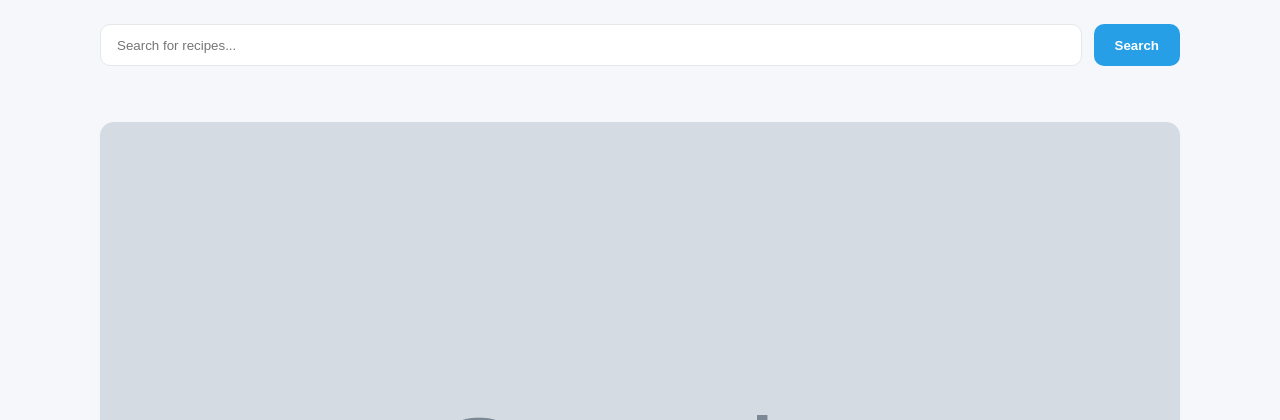
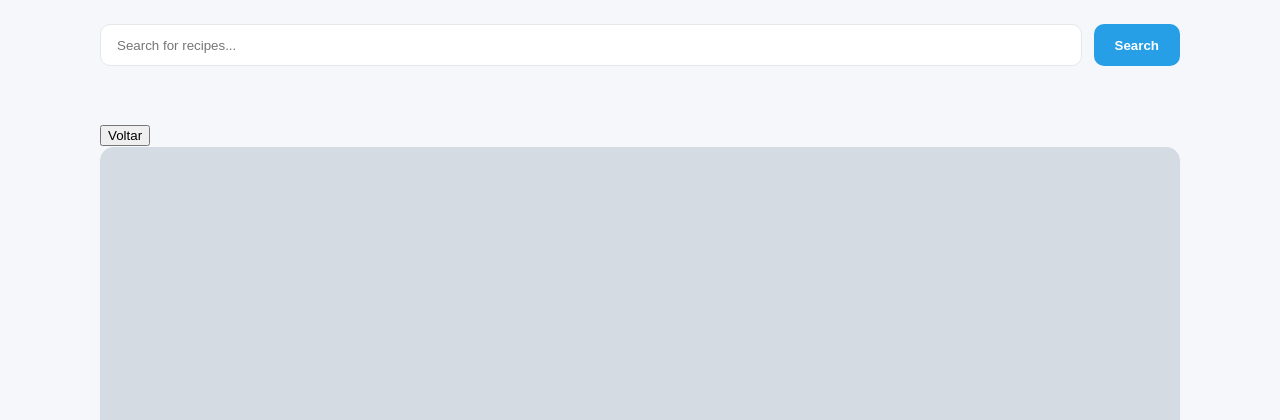
Before and after one commit to mandresoeiro/newproject1, a Django app: template recipes/templates/recipes/pages/recipe-view.html in a window 1280 px wide. Shown: the part 88-508 px from the top of the page. Run offline with Django 5.2, Linux system fonts and the light colour scheme; the template is opened without the code that fills it: most values are stand-ins (such as "Sample title", 1, 10 or a date in 2020); grey boxes marked "Sample" are stand-in pictures.

Commit message:
feat: add um button de voltar no recipe-view.html

```diff
--- a/recipes/templates/recipes/pages/recipe-view.html
+++ b/recipes/templates/recipes/pages/recipe-view.html
@@ -4,6 +4,7 @@
 
 {% block content %}
 <section class="main-content-detail recipe-view">
+  <button type="button" onclick="history.back()">Voltar</button>
   {% if recipe %}
     {% include "recipes/partials/recipe-card.html" %}
   {% else %}
```
